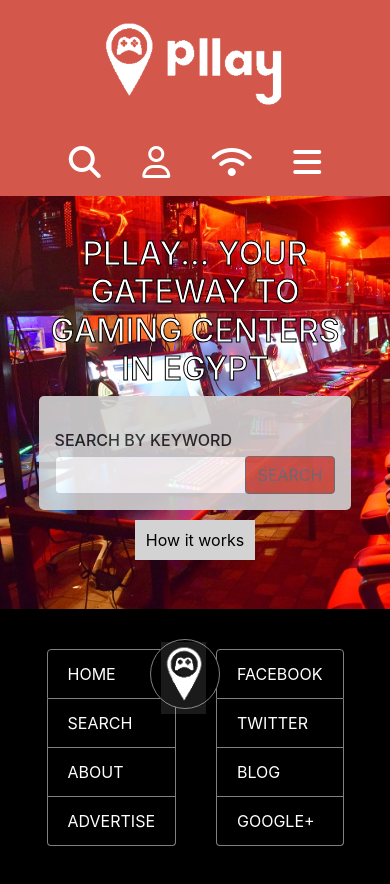
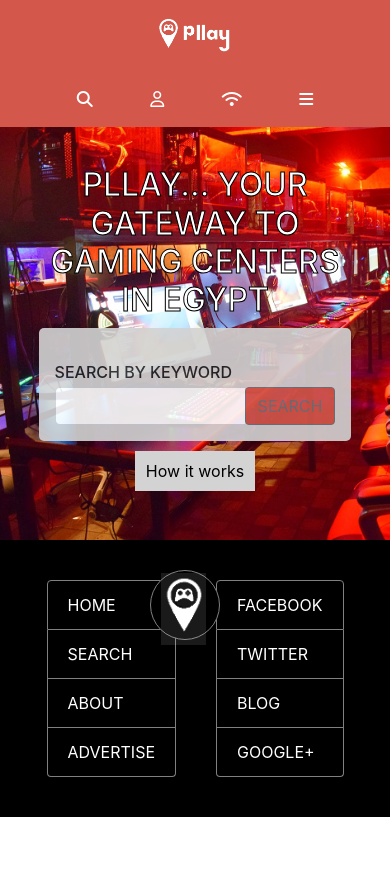
Before and after one commit to coldatlas/HTML-CSS-capstone-project, a plain HTML site: page index.html in a window 390 px wide. After the commit the page ends 844 px from the top, so only its background shows below. Drawn offline with nearby package versions, Linux system fonts and the light colour scheme.

Commit message:
fixed the proportion of the nav bar in mobile view

```diff
--- a/index.html
+++ b/index.html
@@ -12,13 +12,13 @@
     <nav>
      <div><a class=" pllay row justify-content-center py-3" href="./index.html"><img  src="./images/pllay.png" alt="pllay"></a></div>
      <div class=" pllay-links row justify-content-around  mx-5  py-3">
-        <a href="#"><i class="fas fa-search mx-md-4 fa-2x"></i></a>
+        <a href="#"><i class="fas fa-search mx-md-4"></i></a>
         <a class="links-text" href="#"><b> Games </b></a>
-        <a href="#"><i class="far fa-user mx-md-4 fa-2x"></i></a>
+        <a href="#"><i class="far fa-user mx-md-4 "></i></a>
         <a class="links-text" href="#"><b> About </b></a>
-        <a href="#"><i class="fas fa-wifi mx-md-4 fa-2x"></i></a>
+        <a href="#"><i class="fas fa-wifi mx-md-4 "></i></a>
         <a class="links-text" href="#"><b> Blog </b></a>
-        <a href="#"><i class="fas fa-bars mx-md-4 fa-2x"></i></a>
+        <a href="#"><i class="fas fa-bars mx-md-4 "></i></a>
         <a class="links-text" href="#"><b> More </b></a>
      </div>
     </nav>
--- a/style.css
+++ b/style.css
@@ -116,6 +116,12 @@
   background-color: black;
 }
 
+@media only screen and (max-width: 768px) {
+  nav img {
+    width: 20%;
+  }
+}
+
 @media only screen and (min-width: 768px) {
   nav {
     display: flex;
```
